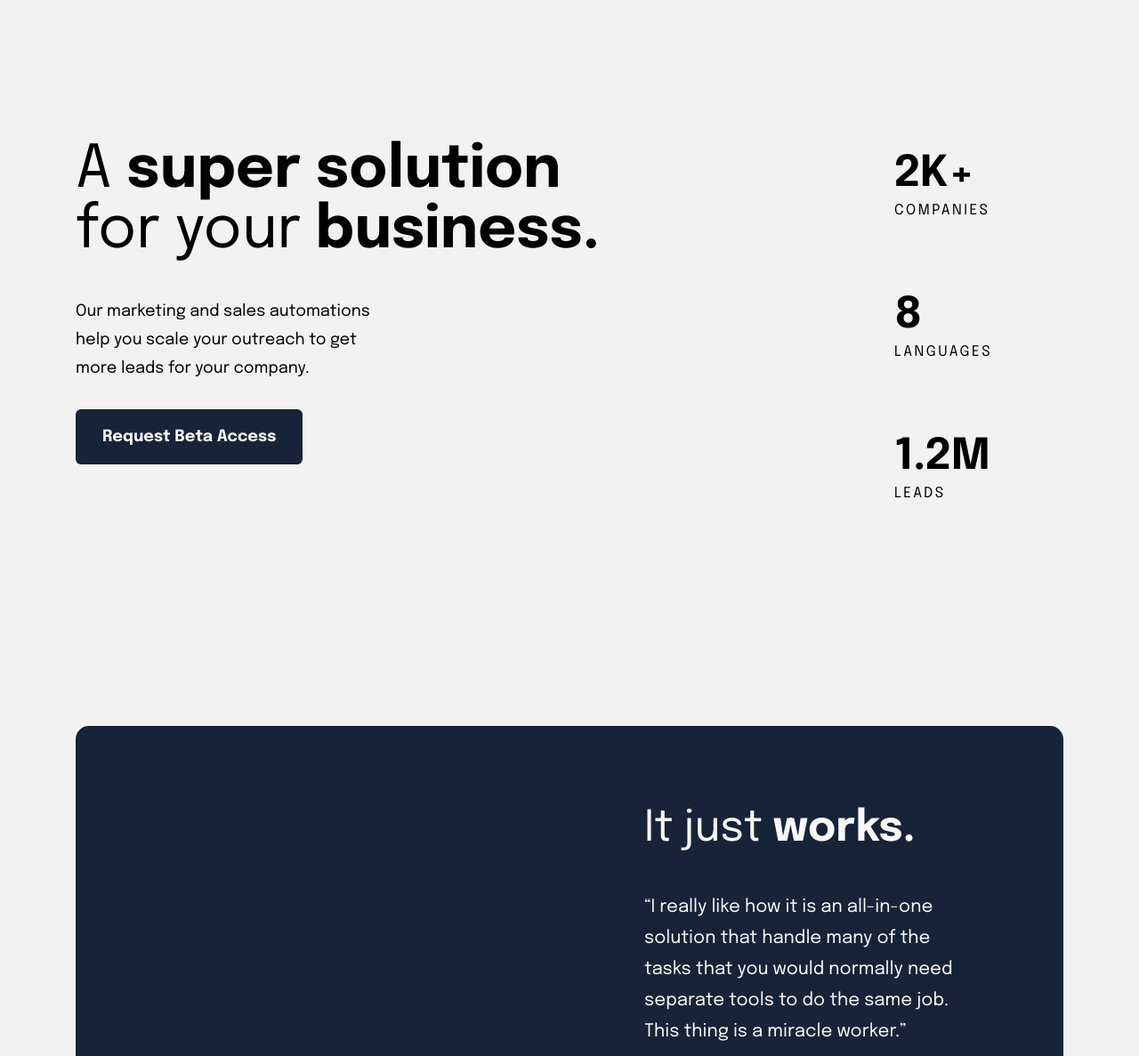
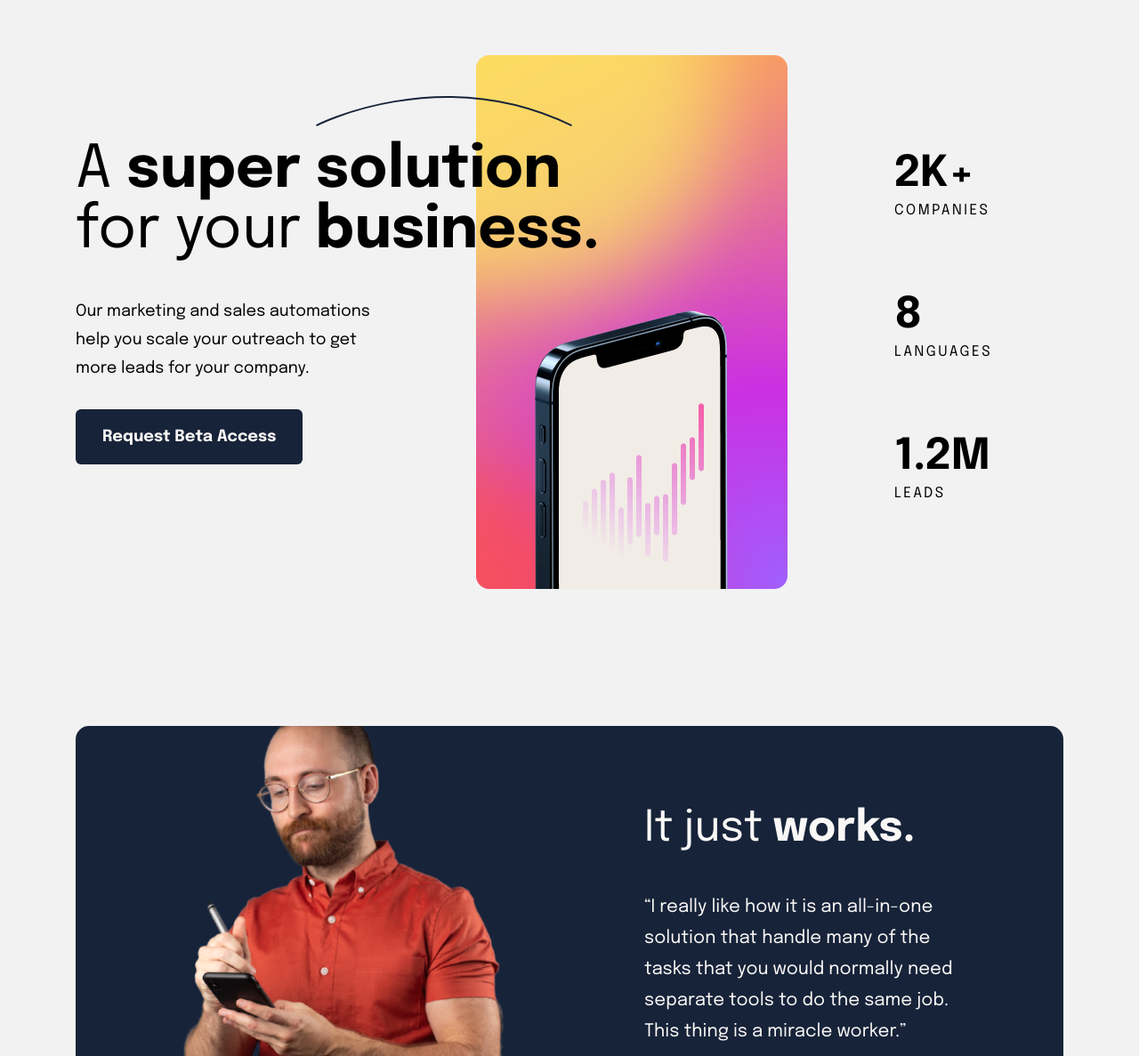
Before and after one commit to MakhmudovM/11----leson, a plain HTML site: page index.html in a window 1280 px wide. Shown: the part 113-1300 px from the top of the page at 89% size. Drawn offline with Linux system fonts and the light colour scheme.

Commit message:
fixed bugs

```diff
--- a/css/style.css
+++ b/css/style.css
@@ -126,7 +126,7 @@ body {
 
 .hero {
   height: 600px;
-  background-image: url('./images/Oval.png');
+  background-image: url('../images/Oval.png');
   background-repeat: no-repeat;
   background-position: 500px 0px;
   background-size: 350px 600px;
@@ -147,7 +147,7 @@ body {
 } */
 .hero__content {
   width: 635px;
-  background-image: url('./images/first-line.svg');
+  background-image: url('../images/first-line.svg');
   background-repeat: no-repeat;
   background-position: 270px 0px;
 }
@@ -227,7 +227,7 @@ body {
   background-color: #172339;
   padding: 88px 121px;
   color: #FAF8F6;
-  background-image: url('./images/person-img.png');
+  background-image: url('../images/person-img.png');
   background-repeat: no-repeat;
   background-size: 360px 590px;
   background-position: 121px;
```
